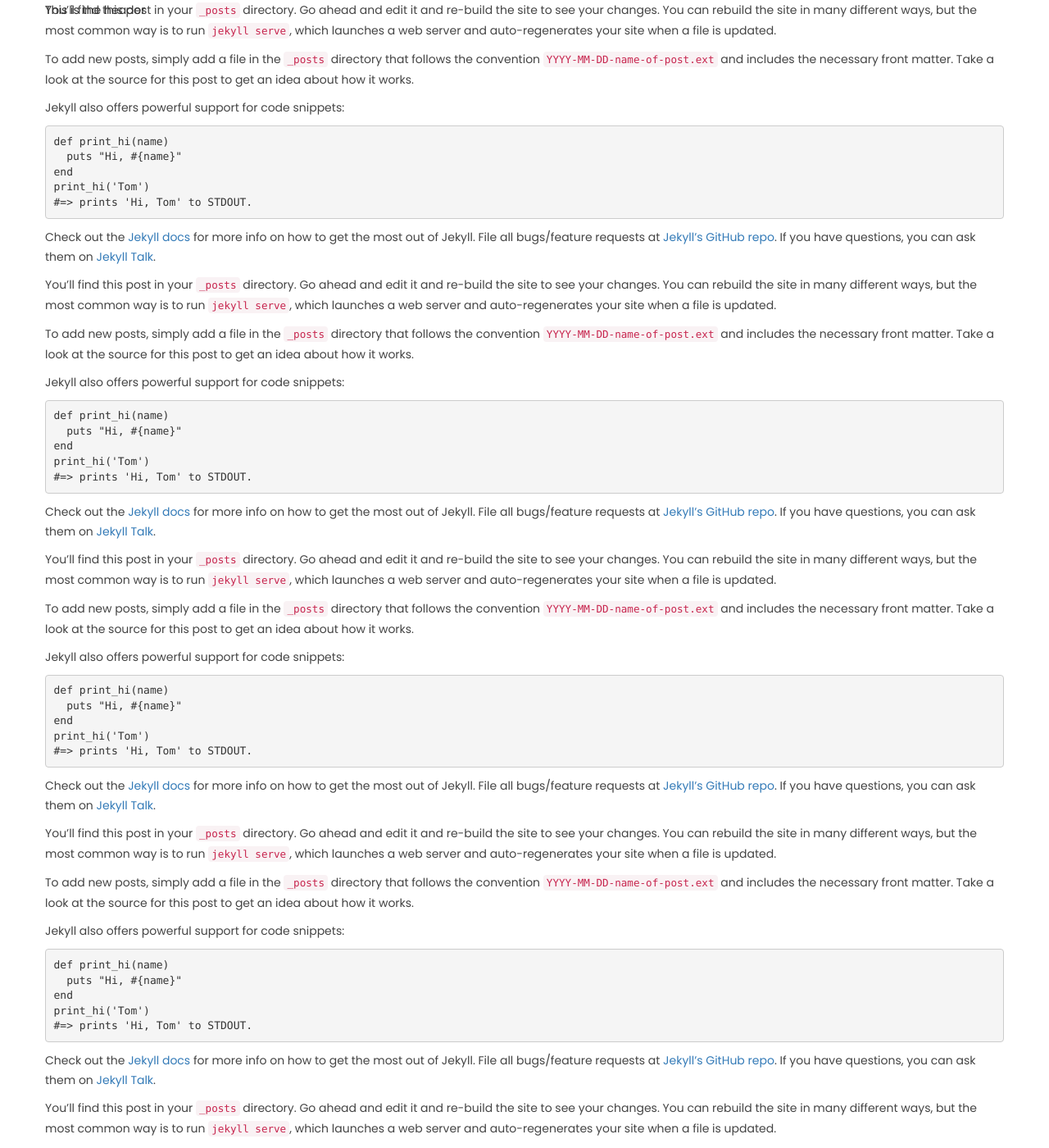
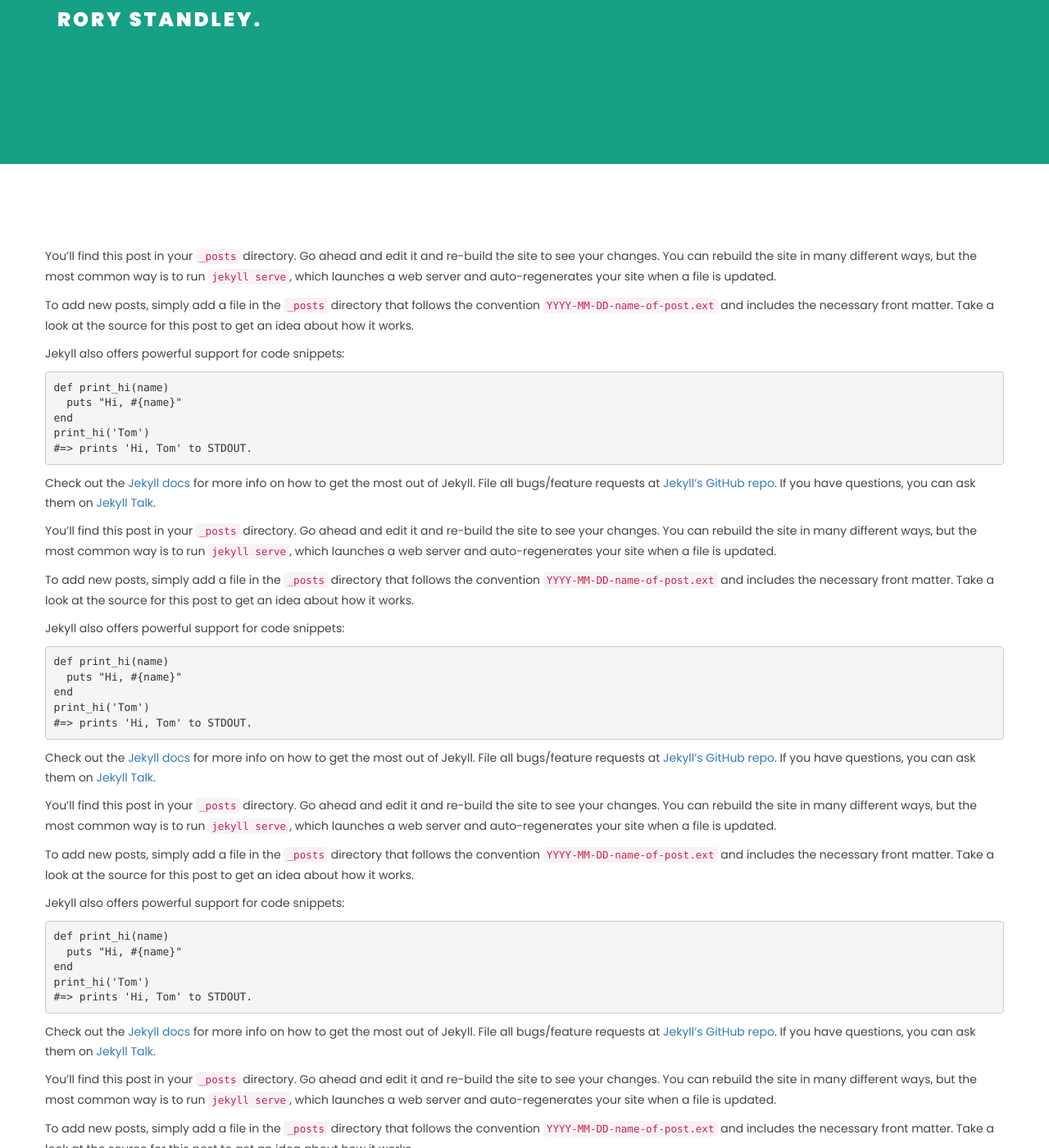
Before and after one commit to rorystandley/rorystandley.github.io, a Jekyll site: the page built from _posts/2017-10-11-welcome-to-jekyll.markdown, in a window 1280 px wide and 1400 px high. Shown: the whole window at 82% size. Built offline with Jekyll 4.4.1, drawn with Linux system fonts in a browser that asks for light colours.

Commit message:
Adding header to blog post

```diff
--- a/_includes/blog-header.html
+++ b/_includes/blog-header.html
@@ -1,7 +1,20 @@
-<header class="navbar custom-navbar navbar-fixed-top">
+<header class="navbar custom-navbar navbar-fixed-top blog-header">
 	<div class="container">
 		<div class="row">
-			This is the header
+			<div class="col-md-3 col-sm-4 col-xs-12">
+				<div class="logo">
+					<div class="navbar-header">
+						<button type="button" class="navbar-toggle" data-toggle="collapse" data-target=".navbar-collapse">
+							<span class="sr-only">Toggle navigation</span>
+							<span class="icon-bar"></span>
+							<span class="icon-bar"></span>
+							<span class="icon-bar"></span>
+						</button>
+					</div>
+					<a class="theme-color" href="/index.html">{{ site.title }}.</a>
+					<!--== logo ==-->
+				</div>
+			</div>
 		</div>
 	</div>
 </header>
--- a/_layouts/post.html
+++ b/_layouts/post.html
@@ -1,5 +1,17 @@
 {% include header.html %}
 {% include blog-header.html %}
+
+<div id="post" class="blog-post welcome-area">
+	<div class="welcome-table">
+		<div class="welcome-cell">
+			<div class="container">
+				<div class="row">
+
+				</div>
+			</div>
+		</div>
+	</div>
+</div>
 
 <div class="container">
 	<div class="row">
--- a/_sass/_main.scss
+++ b/_sass/_main.scss
@@ -13,7 +13,7 @@
 ==================================================
 
 0. BASE CSS
-1.
+1. BLOG POST AREA
 2. SECTION TITLE AND SECTION PADDING
 3. HEADER AREA
 4. WELCOME AREA
@@ -37,10 +37,12 @@
  a:focus {
      outline: 0 solid
  }
+
  img {
      max-width: 100%;
      height: auto;
  }
+
  h1,
  h2,
  h3,
@@ -52,18 +54,22 @@
      color: #222;
      line-height: 1.2;
  }
+
  p {
      color: #444;
  }
+
  html,
  body {
      height: 100%
  }
+
  body {
      font-family: 'Poppins', sans-serif;
      font-weight: 400;
      line-height: 24px;
  }
+
  a:hover {
      text-decoration: none
  }
@@ -74,12 +80,22 @@
  input:-webkit-autofill:focus {
      -webkit-box-shadow: 0 0 0px 1000px white inset !important;
  }
-
-
  /*================================================
-			1
+			1 BLOG POST AREA
 ==================================================*/
 
+ .blog-post {
+     margin-bottom: 100px;
+     max-height: 200px;
+ }
+
+ .blog-header {
+     .logo {
+         a {
+             padding-top: 12px!important;
+         }
+     }
+ }
  /*================================================
 	2 SECTION TITLE AND SECTION PADDING
 ==================================================*/
@@ -88,16 +104,19 @@
      margin-bottom: 65px;
      text-align: center;
  }
+
  .section-title h2 {
      font-size: 45px;
      margin-bottom: 5px;
      letter-spacing: 2px;
      font-weight: 900;
  }
+
  .section-title p {
      font-size: 14px;
      margin: 0;
  }
+
  .section-padding {
      padding: 100px 0;
  }
@@ -111,6 +130,7 @@
      -webkit-transition: all 0.4s ease-in-out;
      transition: all 0.4s ease-in-out;
  }
+
  .logo a {
      color: #fff;
      display: inline-block;
@@ -122,19 +142,26 @@
      -webkit-transition: all 0.4s ease-in-out 0s;
      transition: all 0.4s ease-in-out 0s;
  }
+
  .logo a:focus {
      text-decoration: none;
  }
+
  .main-menu {
      text-transform: uppercase;
  }
+
  .main-menu ul.navbar-nav {
      float: right;
  }
+
  .main-menu ul.nav.navbar-nav li.active {
      position: relative;
  }
-.main-menu ul.nav.navbar-nav li.active a {} .main-menu ul.navbar-nav li a {
+
+ .main-menu ul.nav.navbar-nav li.active a {}
+
+ .main-menu ul.navbar-nav li a {
      color: #fff;
      font-weight: 500;
      font-size: 12px;
@@ -143,32 +170,40 @@
      transition: all 0.4s ease-in-out;
      position: relative;
  }
+
  .main-menu ul.navbar-nav li a:focus {
      background: none;
  }
+
  .main-menu ul li:hover a {
      color: #f9f9f9;
      background: none;
  }
+
  .custom-navbar.top-nav-collapse .logo a {
      padding-top: 21px;
      color: #444;
  }
+
  .custom-navbar.top-nav-collapse .main-menu ul.navbar-nav li a {
      color: #444;
      padding: 22px 13px;
  }
+
  .custom-navbar.top-nav-collapse .main-menu ul.nav.navbar-nav li.active a {}
+
  .logo a span {
      display: inline-block;
      font-size: 28px;
      padding: 9px 5px 8px 7px;
  }
+
  .custom-navbar.top-nav-collapse {
      background: #fff;
      box-shadow: 0 0 10px #222;
      border-width: 0;
  }
+
  .custom-navbar.top-nav-collapse .main-menu ul.navbar-nav li.active a:after {
      opacity: 1;
      -ms-filter: "progid:DXImageTransform.Microsoft.Alpha(Opacity=100)";
@@ -184,6 +219,7 @@
      position: relative;
      height: 100%;
  }
+
  .welcome-area:after,
  .quotes-area:after {
      position: absolute;
@@ -194,43 +230,54 @@
      height: 100%;
      z-index: -1;
  }
+
  .welcome-table {
      display: table;
      width: 100%;
      height: 100%;
      text-align: center;
  }
+
  .welcome-cell {
      display: table-cell;
      vertical-align: middle;
  }
-.welcome-text {} .welcome-text {
+
+ .welcome-text {}
+
+ .welcome-text {
      font-size: 24px;
      color: #fff;
  }
+
  .welcome-text h1 {
      color: #FFF;
      font-size: 85px;
      font-weight: 700;
      margin-bottom: 5px;
  }
+
  .typed-cursor,
  .element {
      display: inline;
      font-weight: 300;
  }
+
  .social-link {
      margin-top: 30px;
  }
+
  .social-link ul {
      list-style: outside none none;
      display: inline-block;
      margin: 0;
      padding: 0;
  }
+
  .social-link li {
      display: inline-block;
  }
+
  .social-link li a {
      color: #fff;
      display: inline-block;
@@ -245,24 +292,31 @@
      transition: 0.4s;
      overflow: hidden;
  }
+
  .facebook-color {
      background-color: #3b5998;
  }
+
  .twitter-color {
      background-color: #1a90d9;
  }
+
  .linkedin-color {
      background-color: #0077b5;
  }
+
  .google-color {
      background-color: #ff5252;
  }
+
  .skype-color {
      background-color: #01a4e0;
  }
+
  .youtube-color {
      background-color: #d32322;
  }
+
  .welcome-area .home-arrow {
      text-align: center;
      position: absolute;
@@ -271,10 +325,12 @@
      -webkit-transform: translate(-50%, -50%);
      transform: translate(-50%, -50%);
  }
+
  .welcome-area .home-arrow a {
      font-size: 34px;
      color: #fff;
  }
+
  .welcome-area .home-arrow .fa {
      display: inline-block;
      -webkit-transform-style: preserve-3d;
@@ -288,6 +344,7 @@
      -webkit-animation-timing-function: linear;
      animation-timing-function: linear;
  }
+
  @-webkit-keyframes home-arrow {
      from {
          -webkit-transform: translate3d( 0, 0px, 0);
@@ -311,6 +368,7 @@
          -ms-filter: "progid:DXImageTransform.Microsoft.Alpha(Opacity=0)";
      }
  }
+
  @keyframes home-arrow {
      from {
          -webkit-transform: translate3d( 0, 0px, 0);
@@ -338,14 +396,18 @@
 			5 ABOUT AREA
 ==================================================*/
 
-.about-area {} .author-image {
+ .about-area {}
+
+ .author-image {
      text-align: center;
  }
+
  .social-icon {
      margin-top: 10px;
      margin-left: -5px;
      text-align: center;
  }
+
  .social-icon a {
      width: 32px;
      height: 32px;
@@ -356,38 +418,46 @@
      margin-left: 5px;
      margin-bottom: 15px;
  }
+
  .social-icon a i {
      display: table-cell;
      vertical-align: middle;
  }
+
  .about-text {
      padding: 15px 0;
  }
+
  .about-text h2 {
      font-size: 34px;
      font-weight: 300;
      margin-top: 0;
      text-transform: uppercase;
  }
+
  .about-text h4 {
      font-size: 16px;
      font-weight: 500;
      text-transform: uppercase;
  }
+
  .about-text p {
      font-size: 14px;
      color: #222;
      line-height: 28px;
      font-weight: 300;
  }
+
  .about-text span {
      font-weight: 700;
      display: inline-block;
  }
+
  .about-text .btn {
      margin-right: 15px;
      margin-top: 15px;
  }
+
  .btn,
  a.btn {
      border-radius: 0 !important;
@@ -403,30 +473,39 @@
      -webkit-transition: all 0.4s ease 0s;
      transition: all 0.4s ease 0s;
  }
+
  .about-text a.btn i.fa {
      display: inline-block;
      margin-right: 7px;
  }
+
  .btn:hover,
  a.btn:hover,
-.btn.btn-effect:hover {} .btn.extra,
+ .btn.btn-effect:hover {}
+
+ .btn.extra,
  a.btn.extra {
      background: #222;
      color: #fff;
      border: 2px solid transparent;
  }
+
  btn.extra:hover,
  a.btn.extra:hover {
      color: #222;
      border: 2px solid #222;
      background: transparent;
  }
+
  .btn:focus,
  a.btn:focus {
      outline: none;
  }
+
  .btn:hover,
-a.btn:hover {} .btn.extra:hover,
+ a.btn:hover {}
+
+ .btn.extra:hover,
  a.btn.extra:hover {}
  /*================================================
 		   6 SERVICES AREA
@@ -435,6 +514,7 @@
  .services-area {
      background-color: #f7f7f7;
  }
+
  .single-service {
      border: 1px solid transparent;
      background-color: #fff;
@@ -446,6 +526,7 @@
      -webkit-transition: 0.3s;
      transition: 0.3s;
  }
+
  .service-img {
      height: 65px;
      width: 60px;
@@ -453,15 +534,18 @@
      margin: 0 auto;
      background-repeat: no-repeat;
  }
+
  .single-service h3 {
      font-size: 18px;
      font-weight: 400;
      margin: 15px 0 20px;
      text-transform: capitalize;
  }
+
  .single-service p {
      margin: 0;
  }
+
  .single-service.theme-color:hover {}
  /*================================================
 		   7 WORK AREA
@@ -470,14 +554,17 @@
  .work-area {
      padding-bottom: 0;
  }
+
  .work-inner .mix {
      display: none;
  }
+
  ul.work-list {
      list-style: outside none none;
      margin-bottom: 30px;
      padding: 0;
  }
+
  ul.work-list li {
      cursor: pointer;
      display: inline-block;
@@ -487,26 +574,28 @@
      -webkit-transition: 0.4s;
      transition: 0.4s;
  }
+
  .single-work {
      position: relative;
      overflow: hidden;
  }
+
  .single-work img {
      -webkit-transform: scale(1.15);
      transform: scale(1.15);
      -webkit-transition: all 0.4s ease 0s;
      transition: all 0.4s ease 0s;
  }
+
  .single-work:hover img {
      -webkit-transform: scale(1);
      transform: scale(1);
  }
 
-.row.no-gutter [class*="col-"]{
+ .row.no-gutter [class*="col-"] {
      margin: 0;
      padding: 0;
  }
-
 
  .item-hover {
      padding: 50px;
@@ -523,6 +612,7 @@
      -webkit-transition: 0.6s;
      transition: 0.6s;
  }
+
  .item-hover:before {
      position: absolute;
      content: "";
@@ -538,58 +628,72 @@
      -webkit-transition: 0.4s;
      transition: 0.4s;
  }
+
  .single-work:hover .item-hover:before {
      opacity: 0.7;
      -ms-filter: "progid:DXImageTransform.Microsoft.Alpha(Opacity=70)";
      visibility: visible;
  }
+
  .single-work:hover .item-hover {
      opacity: 1;
      -ms-filter: "progid:DXImageTransform.Microsoft.Alpha(Opacity=100)";
  }
+
  .work-table {
      display: table;
      height: 100%;
      text-align: center;
      width: 100%;
  }
+
  .work-tablecell {
      display: table-cell;
      vertical-align: middle;
  }
-.single-work:hover .hover-content {} .hover-content h4,
+
+ .single-work:hover .hover-content {}
+
+ .hover-content h4,
  .hover-content p {
      color: #fff;
      margin: 0;
  }
+
  .hover-content h4 {
      margin-bottom: 10px;
      font-size: 20px;
      font-weight: 600;
      text-transform: capitalize;
  }
+
  .hover-content p {
      font-weight: 400;
      font-size: 14px;
      line-height: 22px;
  }
-.hover-text{
+
+ .hover-text {
      position: relative;
      top: -20px;
      transition: 0.4s;
  }
-.work-btn{
+
+ .work-btn {
      margin-top: 15px;
      position: relative;
      bottom: -20px;
      transition: 0.4s;
  }
-.single-work:hover .hover-text{
+
+ .single-work:hover .hover-text {
      top: 0;
  }
-.single-work:hover .work-btn{
+
+ .single-work:hover .work-btn {
      bottom: 0;
  }
+
  .hover-content a {
      display: inline-block;
      font-size: 16px;
@@ -602,6 +706,7 @@
      width: 40px;
      border-radius: 50%;
  }
+
  .hover-content a.work-link {
      margin-right: 0;
  }
@@ -613,24 +718,30 @@
      color: #222;
      background-color: #f7f7f7;
  }
+
  .stat-border {
      border-right: 1px dashed #fff;
  }
+
  .stat-border:last-child {
      border-right: 0px dashed;
  }
+
  .single-stat {
      text-align: center;
  }
+
  .single-stat i.fa {
      font-size: 30px;
  }
+
  .single-stat h2 {
      font-size: 55px;
      margin-bottom: 5px;
      margin-top: 20px;
      font-weight: 900;
  }
+
  .single-stat h3 {
      font-size: 14px;
      font-weight: 400;
@@ -642,7 +753,9 @@
 		   9 TESTIMONIAL AREA
 ==================================================*/
 
-.testimonial-area {} .single-testimonial {
+ .testimonial-area {}
+
+ .single-testimonial {
      position: relative;
      background-color: #fff;
      padding: 15px 20px;
@@ -654,6 +767,7 @@
          }
      }
  }
+
  .t-image {
      height: 70px;
      left: 20px;
@@ -661,13 +775,16 @@
      right: 0;
      width: 70px;
  }
+
  .t-name {
      padding: 13px 0;
  }
+
  .t-image img {
      border-radius: 50%;
      width: 100%;
  }
+
  .t-author {
      font-size: 14px;
      font-weight: 400;
@@ -677,17 +794,21 @@
          text-transform: uppercase;
      }
  }
+
  .t-content {
      margin-top: 30px;
      font-size: 15px;
  }
+
  .t-author {
      padding-left: 85px;
  }
+
  .testimonial-area .owl-dots {
      margin-top: 35px;
      text-align: center;
  }
+
  .testimonial-area .owl-dots div {
      background: #222 none repeat scroll 0 0;
      display: inline-block;
@@ -695,6 +816,7 @@
      margin-left: 5px;
      width: 15px;
  }
+
  .testimonial-area .owl-dots div.active {}
  /*================================================
 		   10 CONTACT INFO SECTION
@@ -703,20 +825,24 @@
  .contact-info-area {
      background: #f7f7f7;
  }
+
  .contact-form,
  .author-adress {
      background-color: #fff;
      box-shadow: 1px 1px 9px rgba(0, 0, 0, 0.1);
      padding: 50px 30px;
  }
+
  .author-adress {
      background-color: #fff;
      box-shadow: 1px 1px 9px rgba(0, 0, 0, 0.1);
      padding: 30px 30px;
  }
+
  .contact-form .form-group {
      margin-bottom: 16px;
  }
+
  .form-control {
      padding: 15px;
      height: auto;
@@ -726,13 +852,16 @@
      background: #f5f5f5;
      border-radius: 5px;
  }
+
  textarea.form-control {
      resize: vertical;
      height: 120px;
  }
+
  .form-control:focus {
      border: 0 solid;
  }
+
  .btn.disabled,
  .btn[disabled],
  fieldset[disabled] .btn {
@@ -741,12 +870,17 @@
      opacity: 1;
      -ms-filter: "progid:DXImageTransform.Microsoft.Alpha(Opacity=100)";
  }
+
  .btn.btn-effect.disabled {
      cursor: not-allowed;
  }
-.btn.btn-effect.disabled:hover {} .single-address {
+
+ .btn.btn-effect.disabled:hover {}
+
+ .single-address {
      margin-bottom: 20px;
  }
+
  .single-address i.fa {
      float: left;
      font-size: 24px;
@@ -755,21 +889,21 @@
      margin-right: 20px;
      width: 30px;
  }
+
  .single-address h4 {
      margin-bottom: 10px;
      font-weight: 500;
      font-size: 17px;
  }
+
  .single-address p {
      font-size: 14px;
      font-weight: 300;
  }
-.single-address:last-child{
+
+ .single-address:last-child {
      margin-bottom: 0;
  }
-
-
-
  /*================================================
 		   11 FOOTER SECTION
 ==================================================*/
@@ -778,6 +912,7 @@
      background-color: #222;
      padding: 20px 0;
  }
+
  .footer p {
      font-size: 16px;
      color: #fff;
```
Lines whose indentation alone changed are shown as unchanged.
